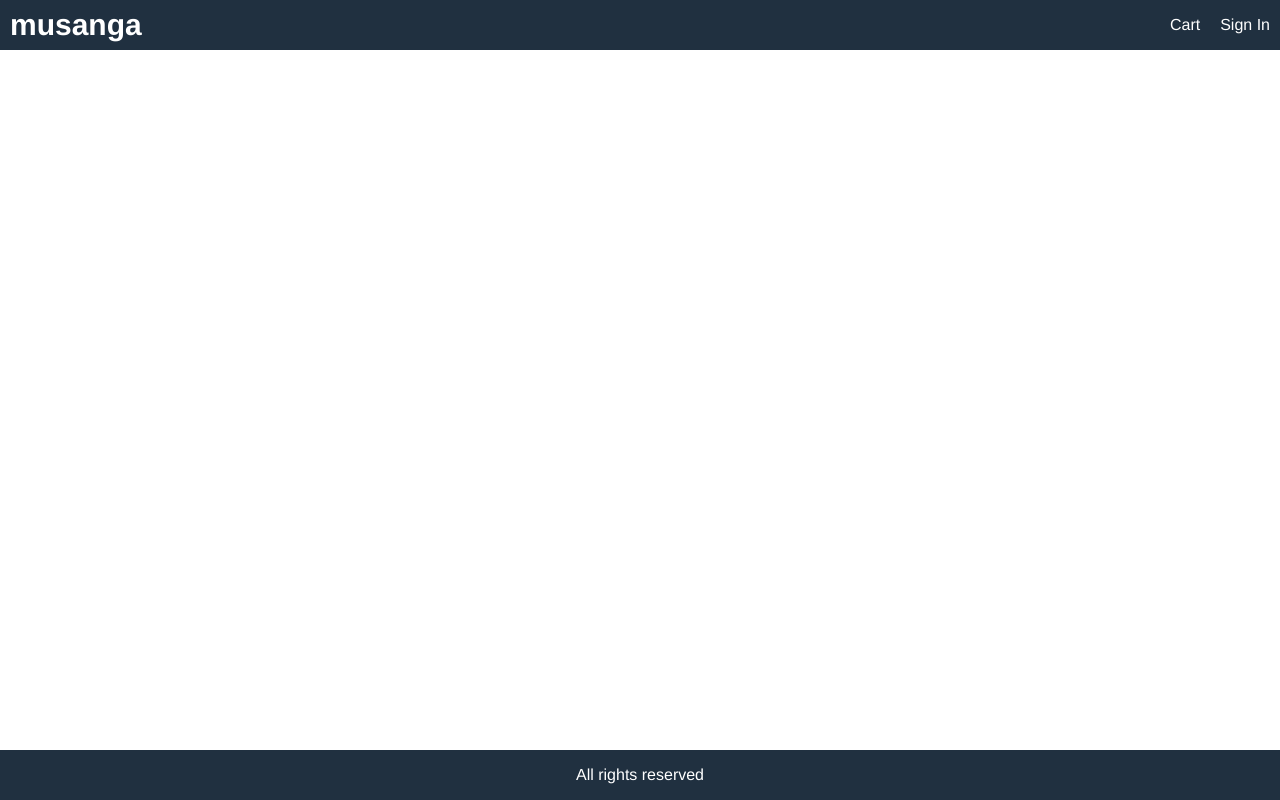
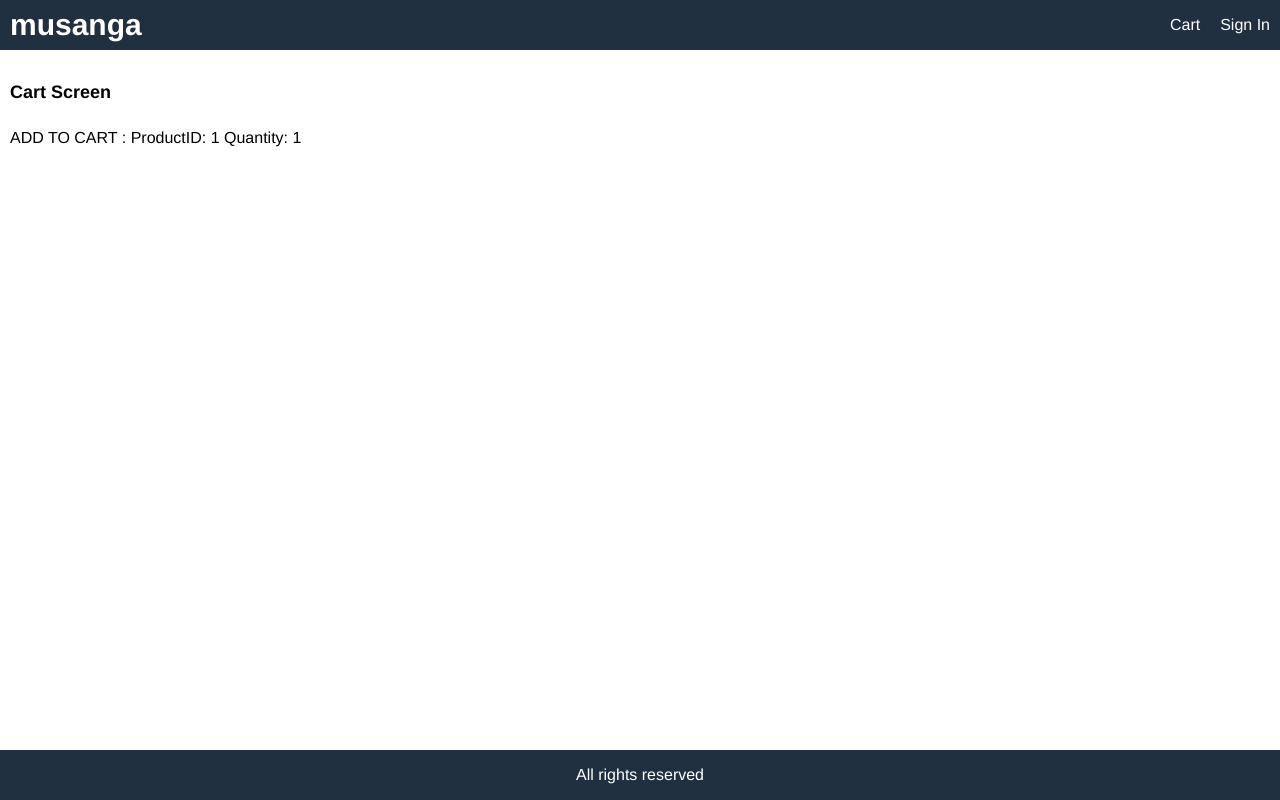
Before and after one commit to Lumemma/musanga-ecommerce, a React (Create React App) app in the folder frontend/: page /cart/1 in a window 1280 px wide. Built offline with nearby package versions, Linux system fonts and the light colour scheme.

Commit message:
addToCart-Button

```diff
--- a/frontend/src/App.js
+++ b/frontend/src/App.js
@@ -2,6 +2,7 @@
 import {BrowserRouter, Route} from "react-router-dom"
 import Homescreen from "./Screens/Homescreen";
 import Productscreen from "./Screens/Productscreen";
+import Cartscreen from "./Screens/Cartscreen";
 
 
 
@@ -21,6 +22,7 @@
         </div>
         </header>
         <main>
+          <Route path="/cart/:id?" component={Cartscreen}></Route>
           <Route path="/product/:id" component={Productscreen}></Route>
           <Route path="/" component={Homescreen} exact></Route>
         </main>
--- /dev/null
+++ b/frontend/src/Screens/Cartscreen.js
@@ -0,0 +1,19 @@
+import React from 'react'
+
+export default function Cartscreen(props) {
+
+    const productId = props.match.params.id;
+
+    const qty = props.location.search
+
+    ? Number(props.location.search.split('=')[1])
+    : 1;
+  return (
+    <div>
+      <h1>Cart Screen</h1>
+      <p>
+        ADD TO CART : ProductID: {productId} Quantity: {qty}
+      </p>
+    </div>
+  );
+}
--- a/frontend/src/Screens/Productscreen.js
+++ b/frontend/src/Screens/Productscreen.js
@@ -1,4 +1,4 @@
-import React, { useEffect }  from 'react';
+import React, { useEffect, useState }  from 'react';
 import { useDispatch, useSelector } from 'react-redux';
 import { Link } from 'react-router-dom';
 import Rating from '../components/Rating';
@@ -10,12 +10,17 @@
 export default function Productscreen(props) {
   const dispatch = useDispatch();
   const productId = props.match.params.id;
+  const [qty, setQty] = useState(1);
   const productDetails = useSelector((state) => state.productDetails);
   const { loading, error, product } = productDetails;
 
   useEffect(() => {
     dispatch(detailsProduct(productId));
   }, [dispatch, productId]);
+
+  const addToCartHandler = () => {
+    props.history.push(`/cart/${productId}?qty=${qty}`);
+  };
 
   return (
     <div>
@@ -73,9 +78,37 @@
                       </div>
                     </div>
                   </li>
-                  <li>
-                  <button className="primary block">Add to Cart</button>
-                  </li>
+                  {product.countInStock > 0 && (
+                    <>
+                      <li>
+                        <div className="row">
+                          <div>Quantity</div>
+                          <div>
+                            <select
+                              value={qty}
+                              onChange={(e) => setQty(e.target.value)}
+                            >
+                              {[...Array(product.countInStock).keys()].map(
+                                (x) => (
+                                  <option key={x + 1} value={x + 1}>
+                                    {x + 1}
+                                  </option>
+                                )
+                              )}
+                            </select>
+                          </div>
+                        </div>
+                      </li>
+                      <li>
+                      <button
+                          onClick={addToCartHandler}
+                          className="primary block"
+                        >
+                          Add to Cart
+                        </button>
+                      </li>
+                    </>
+                  )}
                 </ul>
               </div>
             </div>
--- a/frontend/src/index.css
+++ b/frontend/src/index.css
@@ -61,6 +61,9 @@
 li {
   margin-top: 1rem;
 }
+input,
+select,
+textarea,
 button {
   padding: 1rem;
   border-radius: 0.5rem;
@@ -69,9 +72,14 @@
   font-family: Helvetica, Arial, sans-serif;
   -webkit-font-smoothing: antialiased;
   -moz-osx-font-smoothing: grayscale;
+}
+button {
   background-color: #f8f8f8;
   cursor: pointer;
 }
+input:hover,
+select:hover,
+textarea:hover,
 button:hover {
   border: 0.1rem #404040 solid;
 }
```
Also changed, not shown: 1 other file (tests, documents, lock files or other folders).
